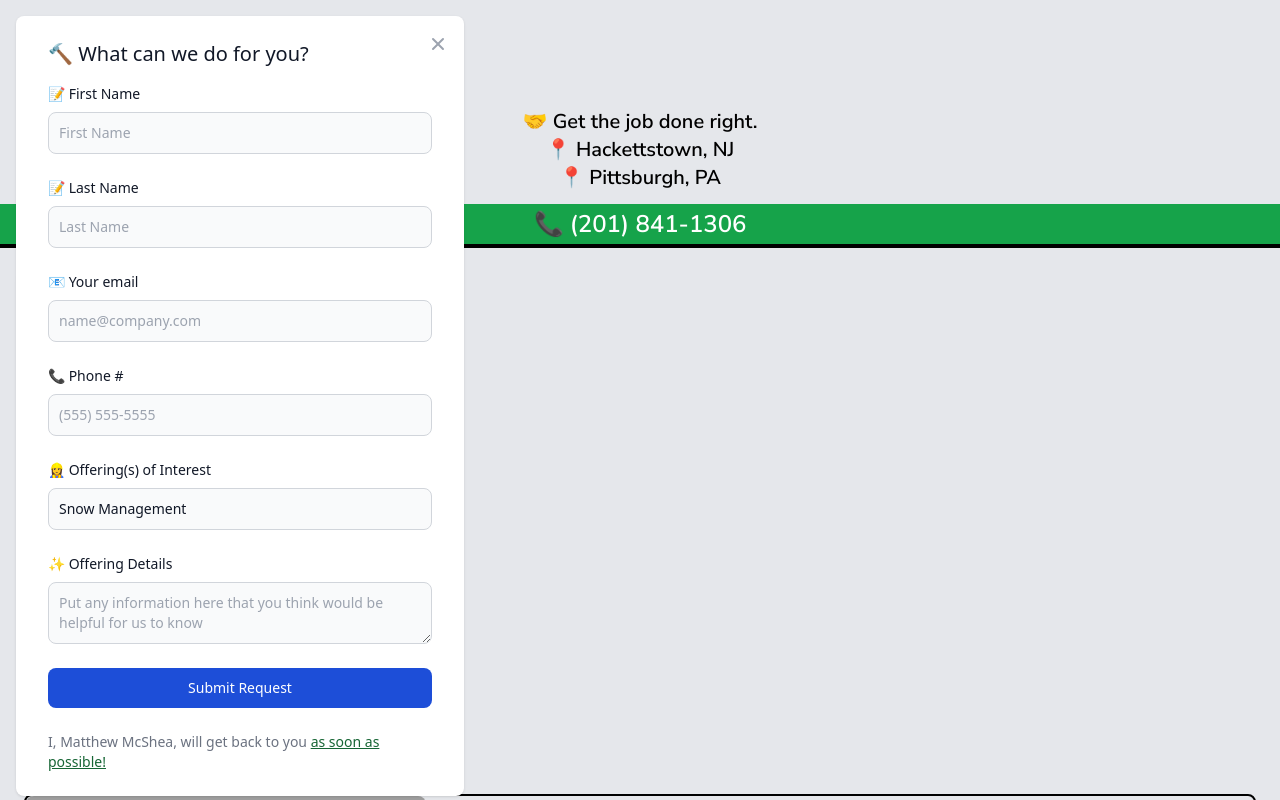
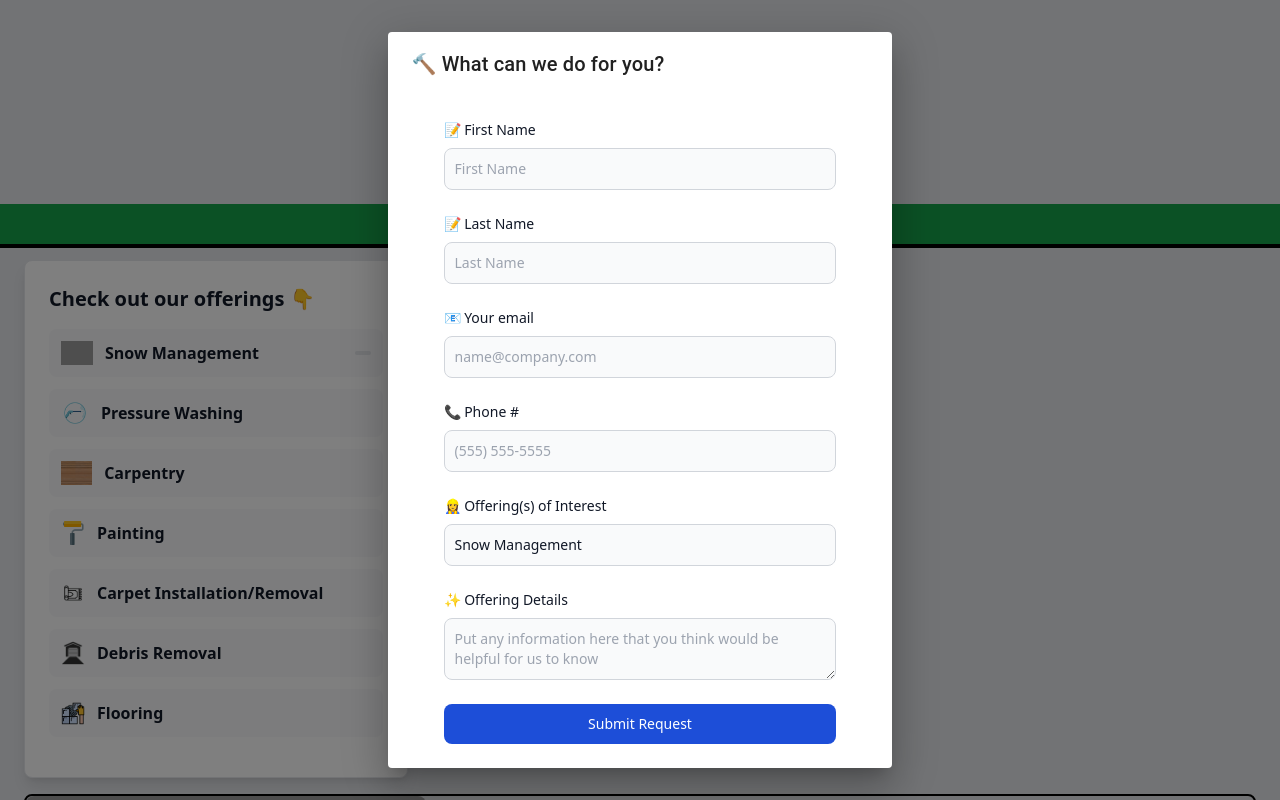
Before and after one commit to kylemcshea/allforce-powerwashing, a React (Vite) app: page / in a window 1280 px wide. Both pictures are taken after a click on the link "Snow Management". Shown: the top 800 px of the page. Built offline with nearby package versions, Linux system fonts and the light colour scheme; grey boxes are pictures that could not be loaded.

Commit message:
fix(modal) make modal scrollable

```diff
--- a/package.json
+++ b/package.json
@@ -9,6 +9,9 @@
     "preview": "vite preview"
   },
   "dependencies": {
+    "@emotion/react": "^11.10.5",
+    "@emotion/styled": "^11.10.5",
+    "@mui/material": "^5.10.15",
     "framer-motion": "^7.6.7",
     "react": "^18.2.0",
     "react-dom": "^18.2.0",
--- a/src/components/BookingModal.tsx
+++ b/src/components/BookingModal.tsx
@@ -1,4 +1,18 @@
 import React, { useEffect } from "react";
+import Dialog from "@mui/material/Dialog";
+import DialogContent from "@mui/material/DialogContent";
+import DialogTitle from "@mui/material/DialogTitle";
+import Slide from "@mui/material/Slide";
+import { TransitionProps } from "@mui/material/transitions";
+
+const Transition = React.forwardRef(function Transition(
+  props: TransitionProps & {
+    children: React.ReactElement<any, any>;
+  },
+  ref: React.Ref<unknown>
+) {
+  return <Slide direction="up" ref={ref} {...props} />;
+});
 
 const BookingModal = ({
   booking,
@@ -16,40 +30,17 @@ const BookingModal = ({
     document.addEventListener("keydown", handleEscape);
   }, [onClose]);
   return (
-    <div id="booking-modal">
-      {booking !== "" ? (
-        <div
-          id="authentication-modal"
-          tabIndex={-1}
-          aria-hidden="true"
-          className="bg-gray-overflow-y-auto overflow-x-hidden fixed top-0 right-0 left-0 z-50 p-4 w-full md:inset-0 h-modal md:h-full"
+    <div>
+      <Dialog
+        open={booking !== ""}
+        TransitionComponent={Transition}
+        keepMounted
+        onClose={onClose}
+        aria-describedby="alert-dialog-slide-description"
       >
-          <div className="relative w-full max-w-md h-full md:h-auto">
-            <div className="relative bg-white rounded-lg shadow dark:bg-gray-700">
-              <button
-                onClick={() => onClose()}
-                type="button"
-                className="absolute top-3 right-2.5 text-gray-400 bg-transparent hover:bg-gray-200 hover:text-gray-900 rounded-lg text-sm p-1.5 ml-auto inline-flex items-center dark:hover:bg-gray-800 dark:hover:text-white"
-              >
-                <svg
-                  aria-hidden="true"
-                  className="w-5 h-5"
-                  fill="currentColor"
-                  viewBox="0 0 20 20"
-                  xmlns="http://www.w3.org/2000/svg"
-                >
-                  <path
-                    fill-rule="evenodd"
-                    d="M4.293 4.293a1 1 0 011.414 0L10 8.586l4.293-4.293a1 1 0 111.414 1.414L11.414 10l4.293 4.293a1 1 0 01-1.414 1.414L10 11.414l-4.293 4.293a1 1 0 01-1.414-1.414L8.586 10 4.293 5.707a1 1 0 010-1.414z"
-                    clip-rule="evenodd"
-                  ></path>
-                </svg>
-                <span className="sr-only">Close modal</span>
-              </button>
+        <DialogTitle>🔨 What can we do for you?</DialogTitle>
+        <DialogContent>
           <div className="py-6 px-6 lg:px-8">
-                <h3 className="mb-4 text-xl font-medium text-gray-900 dark:text-white">
-                  🔨 What can we do for you?
-                </h3>
             <form className="space-y-6" action="#">
               <div>
                 <label
@@ -161,10 +152,8 @@ const BookingModal = ({
               </div>
             </form>
           </div>
-            </div>
-          </div>
-        </div>
-      ) : null}
+        </DialogContent>
+      </Dialog>
     </div>
   );
 };
--- a/src/components/Main.tsx
+++ b/src/components/Main.tsx
@@ -1,4 +1,4 @@
-import React, { useState } from "react";
+import React, { useState, useEffect } from "react";
 import Offerings from "./Offerings";
 import Marketing from "./Marketing";
 import TimeLapse from "./TimeLapse";
@@ -7,6 +7,15 @@ import BookingModal from "./BookingModal";
 
 const Main: React.FC = () => {
   const [booking, setBooking] = useState<string>("");
+  useEffect(() => {
+    if (booking !== "") {
+      // do not allow scrolling on Main but allow scrolling on the BookingModal
+      document.documentElement.style.overflow = "hidden";
+    } else {
+      document.documentElement.style.overflow = "scroll";
+    }
+  }, [booking]);
+
   return (
     <div className="mx-6 py-3">
       <div className="slide-left">
```
Also changed, not shown: 2 other files (tests, documents, lock files or other folders). Lines whose indentation alone changed are shown as unchanged.
